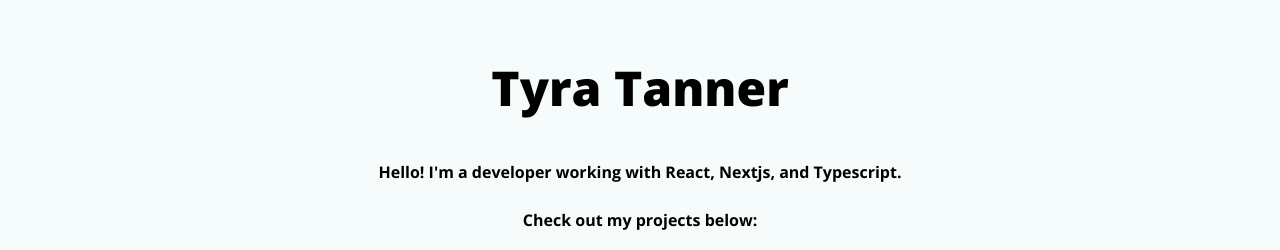
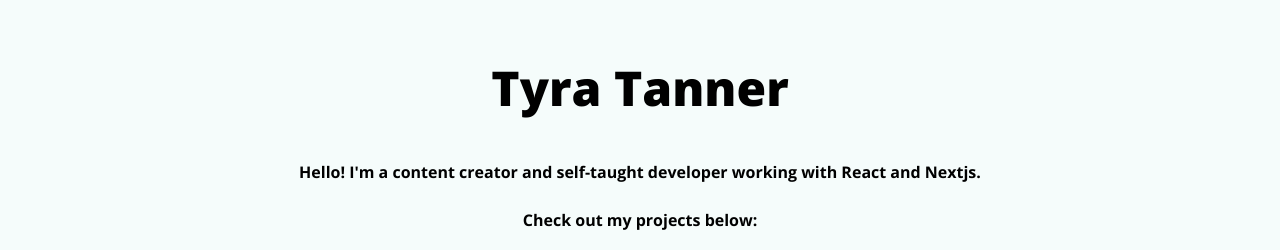
Before and after one commit to tyraTanner/tyraTanner.github.io, a plain HTML site: page index.html in a window 1280 px wide. Shown: the top 250 px of the page. Drawn offline with nearby package versions, Linux system fonts and the light colour scheme.

Commit message:
changed self description

```diff
--- a/index.html
+++ b/index.html
@@ -23,7 +23,8 @@
       <div class="wrapper">
         <div class="name">Tyra Tanner</div>
         <p class="subTitle">
-          Hello! I'm a developer working with React, Nextjs, and Typescript.
+          Hello! I'm a content creator and self-taught developer working with
+          React and Nextjs.
         </p>
         <p class="subTitle">Check out my projects below:</p>
         <div class="cardWrapper">
```
